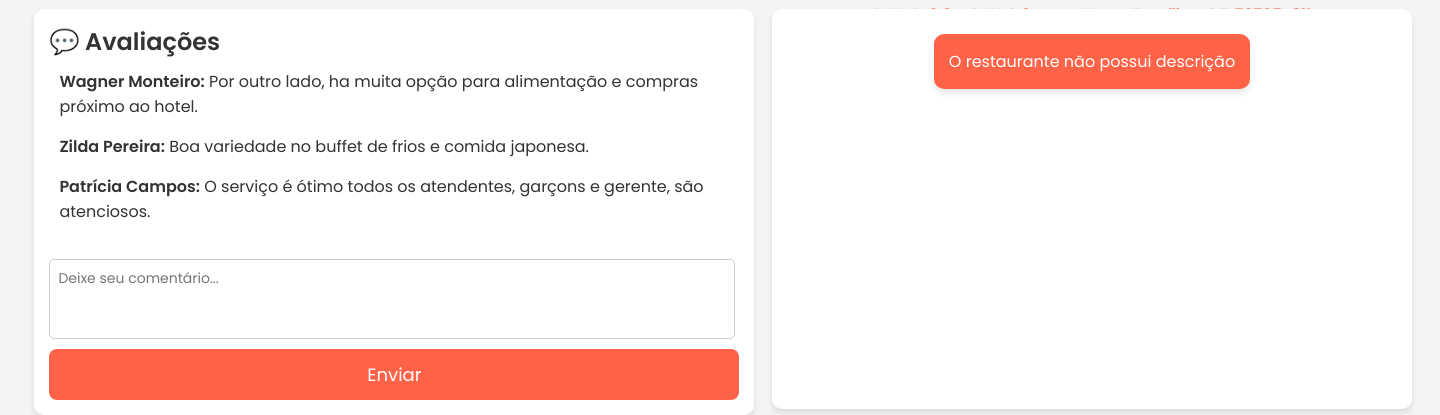
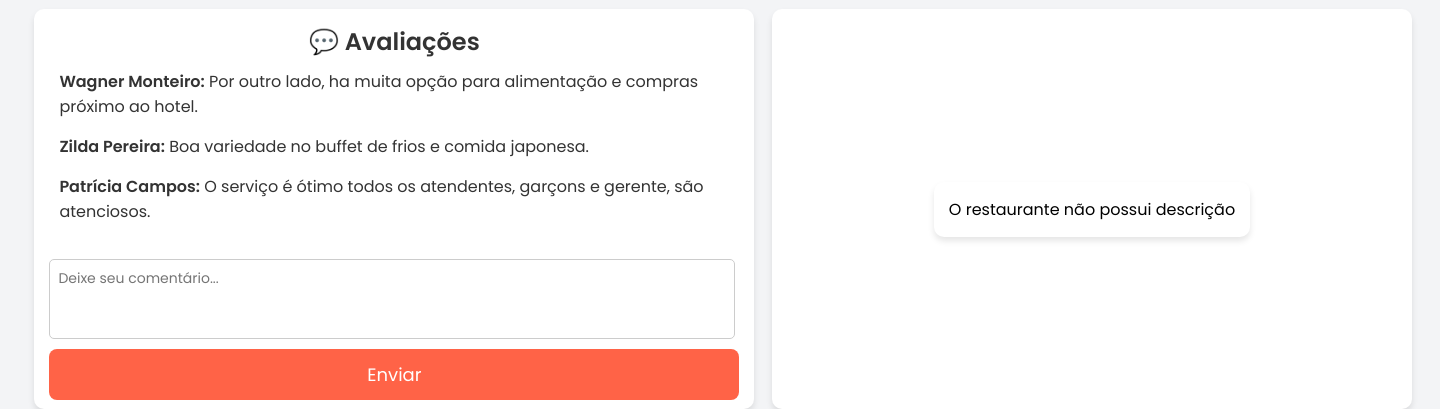
Before and after one commit to y123yuri/Projeto-Full-Stack-Orienta-o-a-objetos, a Flask app: page /restaurante/1 in a window 1440 px wide. Shown: the part 721-1136 px from the top of the page. Run offline with Flask 3, Linux system fonts and the light colour scheme; the visitor is signed in with stand-in values (Sample User, id 1).

Commit message:
front end

```diff
--- a/Projeto/app/static/css/restaurante.css
+++ b/Projeto/app/static/css/restaurante.css
@@ -32,7 +32,6 @@ header {
 .titulo {
   position: absolute;
 }
-
 
 /* Estilização do botão de favorito */
 .favorite {
@@ -76,19 +75,20 @@ header {
   /* flex: 1; Define que ambos ocupam o mesmo espaço */
 }
 
-.reviews{
+.reviews {
   position: absolute;
   margin-top: 40em;
   margin-left: 1%;
   width: 45em;
+  height: 25em;
 }
-#comentario{
+#comentario {
   position: relative;
   margin-left: 10em;
   margin-top: 30em;
   z-index: 3;
+}
 
-}
 #comentariosLista {
   margin-top: 0em;
   height: 200px;
@@ -97,7 +97,7 @@ header {
   padding: 10px;
 }
 
-#comentarioInput{
+#comentarioInput {
   width: 49em;
 }
 
@@ -246,8 +246,8 @@ button:hover {
 }
 
 .descricao {
-  background: #ff6347; /* Cor de fundo igual aos botões */
-  color: white; /* Texto branco para contraste */
+  background: #ffffff; /* Cor de fundo igual aos botões */
+  color: rgb(0, 0, 0); /* Texto branco para contraste */
   padding: 15px; /* Espaço interno */
   border-radius: 10px; /* Bordas arredondadas */
   text-align: center; /* Centraliza o texto */
@@ -257,7 +257,7 @@ button:hover {
   max-width: 80%; /* Evita que fique muito largo */
   margin: 10px auto; /* Centraliza horizontalmente */
 }
-.Maps{
+.Maps {
   position: absolute;
   text-align: center; /* Centraliza o conteúdo */
   display: flex;
@@ -276,6 +276,7 @@ button:hover {
 .info {
   position: absolute;
   text-align: center; /* Centraliza o conteúdo */
+  justify-content: center;
   display: flex;
   flex-direction: column;
   align-items: center; /* Centraliza os itens no eixo horizontal */
--- a/Projeto/app/templates/restaurante.html
+++ b/Projeto/app/templates/restaurante.html
@@ -61,17 +61,21 @@
         <div>
 
           {% if restaurante.link_maps != '' %}
-          <iframe src="https://www.google.com/maps/embed?pb=!1m23!1m12!1m3!1d122856.74605884224!2d-47.9692774996445!3d-15.789536084964947!2m3!1f0!2f0!3f0!3m2!1i1024!2i768!4f13.1!4m8!3e6!4m0!4m5!1s0x935a3b9a9a13c0ed%3A0x4cb4490f06298cf!2sSHN%20Q.%202%200%20-%20SHN%20Q.2%20-%20Asa%20Norte%2C%20Bras%C3%ADlia%20-%20DF%2C%2070705-911!3m2!1d-15.7895516!2d-47.8868757!5e0!3m2!1spt-BR!2sbr!4v1740156453107!5m2!1spt-BR!2sbr" width="600" height="450" style="border:0;" allowfullscreen="" loading="lazy" referrerpolicy="no-referrer-when-downgrade"></iframe>
+          <iframe src="https://www.google.com/maps/embed?pb=!1m23!1m12!1m3!1d122856.74605884224!2d-47.9692774996445!3d-15.789536084964947!2m3!1f0!2f0!3f0!3m2!1i1024!2i768!4f13.1!4m8!3e6!4m0!4m5!1s0x935a3b9a9a13c0ed%3A0x4cb4490f06298cf!2sSHN%20Q.%202%200%20-%20SHN%20Q.2%20-%20Asa%20Norte%2C%20Bras%C3%ADlia%20-%20DF%2C%2070705-911!3m2!1d-15.7895516!2d-47.8868757!5e0!3m2!1spt-BR!2sbr!4v1740156453107!5m2!1spt-BR!2sbr"
+          width="550"
+          height="350"
+          style="border:0;" allowfullscreen="" loading="lazy" referrerpolicy="no-referrer-when-downgrade"></iframe>
 
       {% else %}
           <h2>Não há um mapa disponível</h2>
       {% endif %}
 
+        <h3>📜 Endereço</h3>
+        <p class="laranja">{{ restaurante.endereco }}</p>
+
         <h3>📞 Telefone</h3>
         <p class="laranja">{{ restaurante.telefone }}</p>
 
-        <h3>📜 Endereço</h3>
-        <p class="laranja">{{ restaurante.endereco }}</p>
 
         </div>
 
@@ -84,7 +88,7 @@
       </section>
 
       <section class="reviews">
-        <h2>💬 Avaliações</h2>
+        <h2 style="text-align: center;">💬 Avaliações</h2>
 
 
         <section class="comentario">
@@ -124,6 +128,7 @@
           }
         </script>
 
+
         <form id="comentarioForm">
           <textarea id="comentarioInput" placeholder="Deixe seu comentário..." required></textarea>
           <input type="hidden" id="restauranteId" value="{{ restaurante.id }}">
```
Also changed, not shown: Projeto/app/static/css/home.css (+21 -21 lines).
